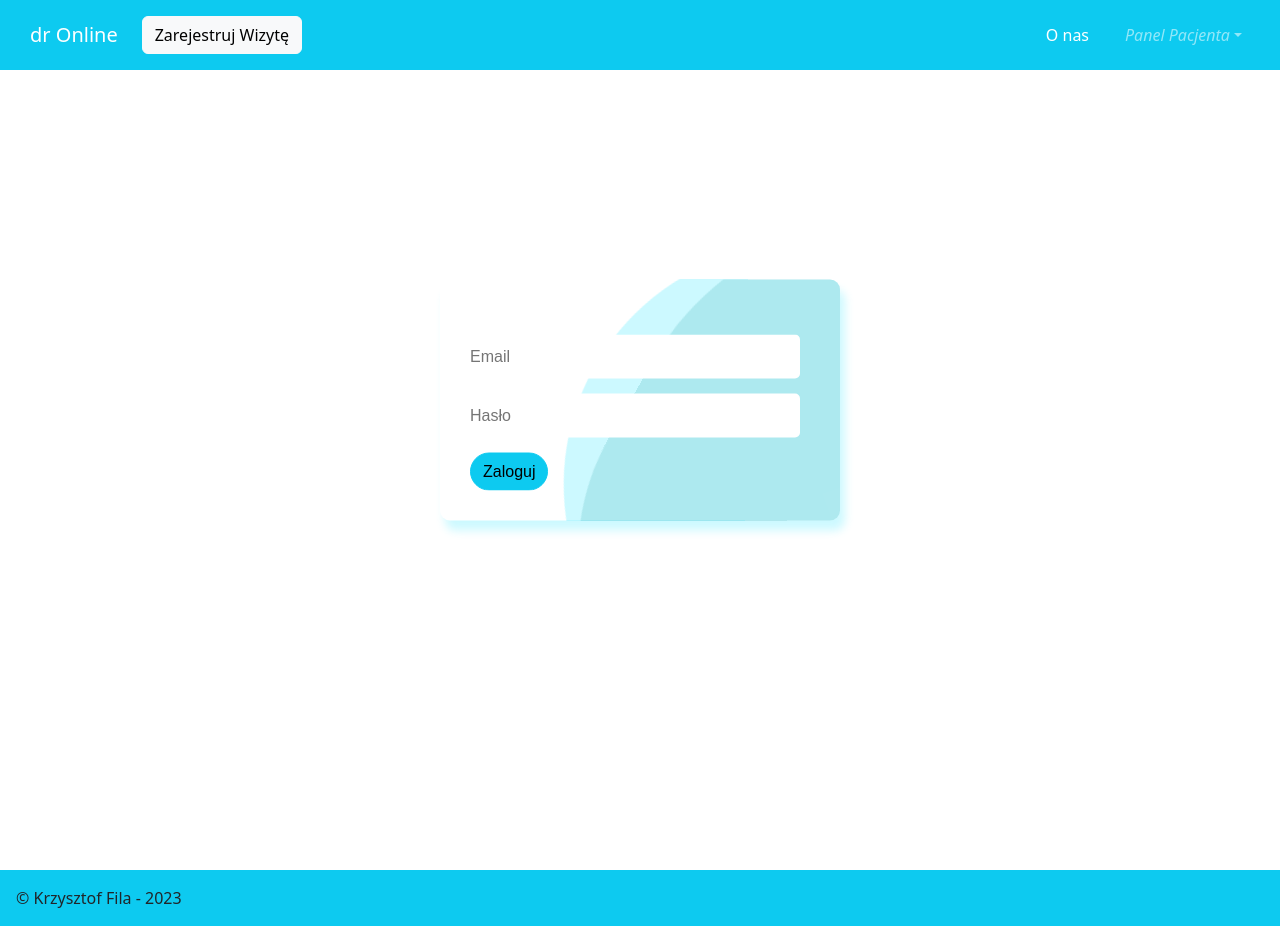
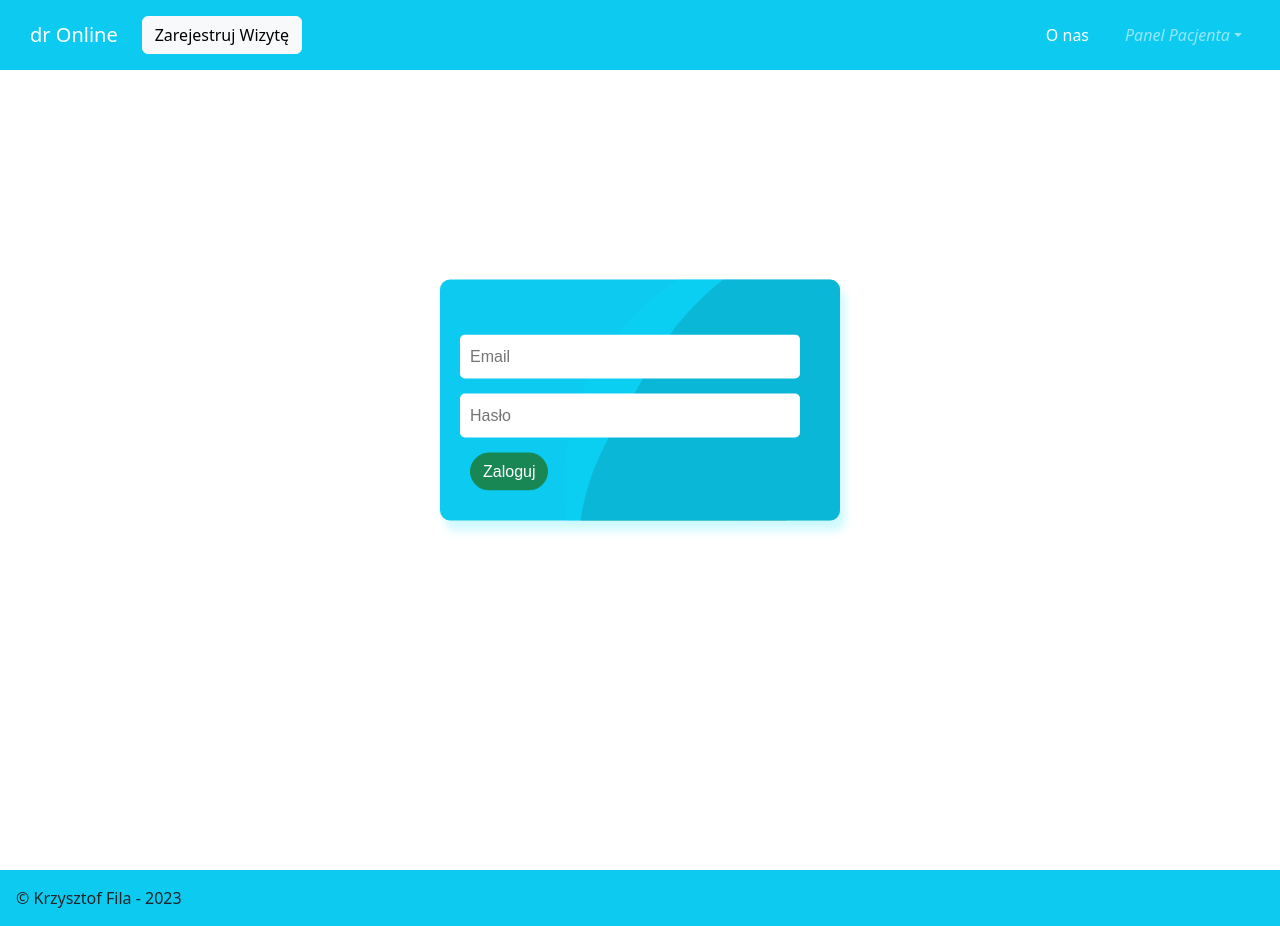
Before and after one commit to krzysztoffila/doctor-online-MEVN, a Vue app: page /login in a window 1280 px wide. Built offline with nearby package versions, Linux system fonts and the light colour scheme.

Commit message:
Finish styling LoginUser component

```diff
--- a/src/views/login/LoginUser.vue
+++ b/src/views/login/LoginUser.vue
@@ -3,7 +3,7 @@
     <form class="login">
       <input type="text" placeholder="Email" />
       <input type="password" placeholder="Hasło" />
-      <b-button pill variant="info">Zaloguj</b-button>
+      <b-button pill variant="success">Zaloguj</b-button>
     </form>
   </div>
 </template>
@@ -13,30 +13,27 @@ export default {};
 </script>
 
 <style lang="scss">
-/* Colors */
-$greenSeaweed: rgb(0, 225, 255);
-$blueQueen: rgb(0, 121, 123);
-$redFire: rgb(12, 120, 150);
+$info: rgb(0, 225, 255);
+$black: rgb(0, 0, 0);
+$white: rgb(255, 255, 255);
+$fontAsap: "Asap", sans-serif;
 
-/* Fonts */
-$fontAsap: "Asap", sans-serif;
 .flex-container {
   display: flex;
   flex-direction: column;
-  min-height: 100vh; /* Minimalna wysokość kontenera to 100% widoku */
+  min-height: 100vh;
 }
 
 .login__page {
-  flex: 1; /* Elastyczny element, aby wypełnić dostępną przestrzeń */
+  flex: 1;
 }
 .login__page {
-  // background-color: blue;
   font-family: $fontAsap;
 }
 
 .login {
   overflow: hidden;
-  background-color: white;
+  background-color: #0dcaf0;
   padding: 40px 30px 30px 30px;
   border-radius: 10px;
   position: absolute;
@@ -45,7 +42,7 @@ $fontAsap: "Asap", sans-serif;
   width: 400px;
   transform: translate(-50%, -50%);
   transition: transform 300ms, box-shadow 300ms;
-  box-shadow: 5px 10px 10px rgba($greenSeaweed, 0.2);
+  box-shadow: 5px 10px 10px rgba($info, 0.2);
 
   &::before,
   &::after {
@@ -63,14 +60,14 @@ $fontAsap: "Asap", sans-serif;
   &::before {
     left: 40%;
     bottom: -130%;
-    background-color: rgba($blueQueen, 0.15);
+    background-color: rgba($black, 0.15);
     animation: wawes 6s infinite linear;
   }
 
   &::after {
     left: 35%;
     bottom: -125%;
-    background-color: rgba($greenSeaweed, 0.2);
+    background-color: rgba($info, 0.2);
     animation: wawes 7s infinite;
   }
 
```
